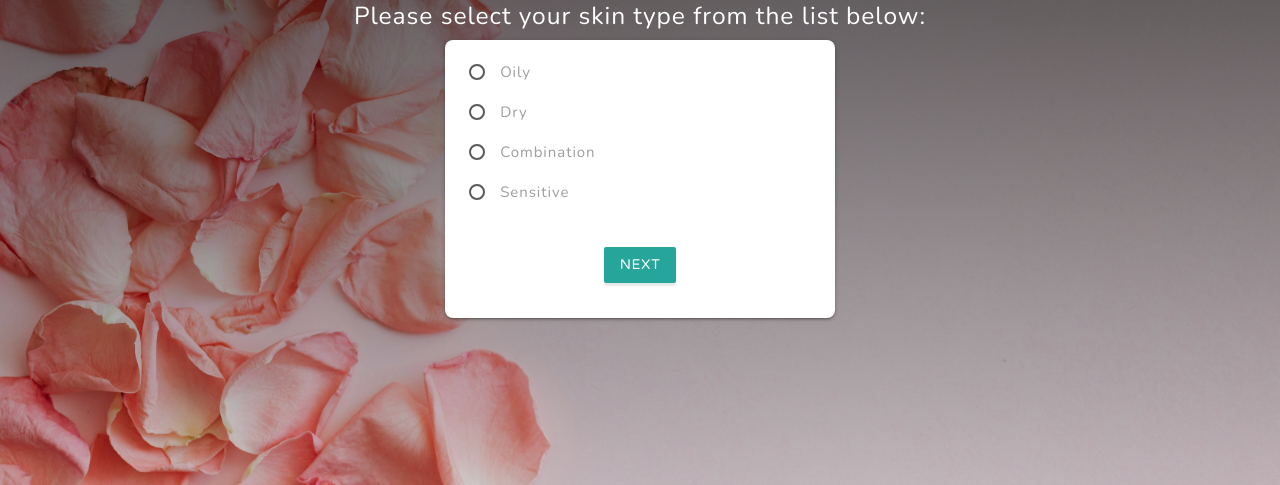
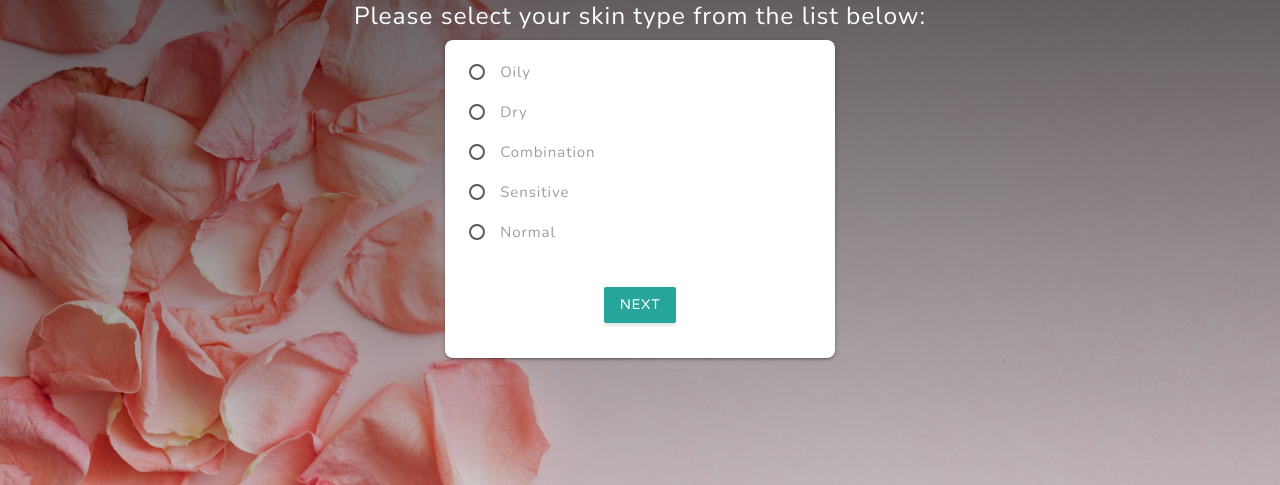
Before and after one commit to adinabo/skincare_journal, a Flask app: page /profile_skintype in a window 1280 px wide. Shown: the part 153-638 px from the top of the page. Run offline with Flask 2, Linux system fonts and the light colour scheme; some libraries are stand-ins or nearby versions.

Commit message:
added another skin type (normal), products and ingredients

```diff
--- a/templates/edit_entry.html
+++ b/templates/edit_entry.html
@@ -50,7 +50,7 @@
                                         <option value="cleanser" {% if entry.skincare_step == "cleanser" %}selected{% endif %}>Cleanser</option>
                                         <option value="moisturizer" {% if entry.skincare_step == "moisturizer" %}selected{% endif %}>Moisturizer</option>
                                         <option value="serum" {% if entry.skincare_step == "serum" %}selected{% endif %}>Serum</option>
-                                        <option value="acid" {% if entry.skincare_step == "acid" %}selected{% endif %}>Acid</option>
+                                        <option value="acid" {% if entry.skincare_step == "peeling" %}selected{% endif %}>Peeling</option>
                                     </select>
                                     <label>Skincare Step</label>
                                 </div>
--- a/templates/profile.html
+++ b/templates/profile.html
@@ -87,6 +87,12 @@
                                 <label>
                                     <input name="group1" type="radio" value="Sensitive" />
                                     <span>Sensitive</span>
+                                </label>
+                            </p>
+                            <p>
+                                <label>
+                                    <input name="group1" type="radio" value="Sensitive" />
+                                    <span>Normal</span>
                                 </label>
                             </p>
                         </div>
--- a/templates/profile_skintype.html
+++ b/templates/profile_skintype.html
@@ -34,6 +34,12 @@
                             <span>Sensitive</span>
                         </label>
                     </p>
+                    <p>
+                        <label>
+                            <input name="group1" type="radio" value="Sensitive" />
+                            <span>Normal</span>
+                        </label>
+                    </p>
                 </div>
             </div>
             <div class="input-field center-align"> <!-- Center aligns the button -->
```
